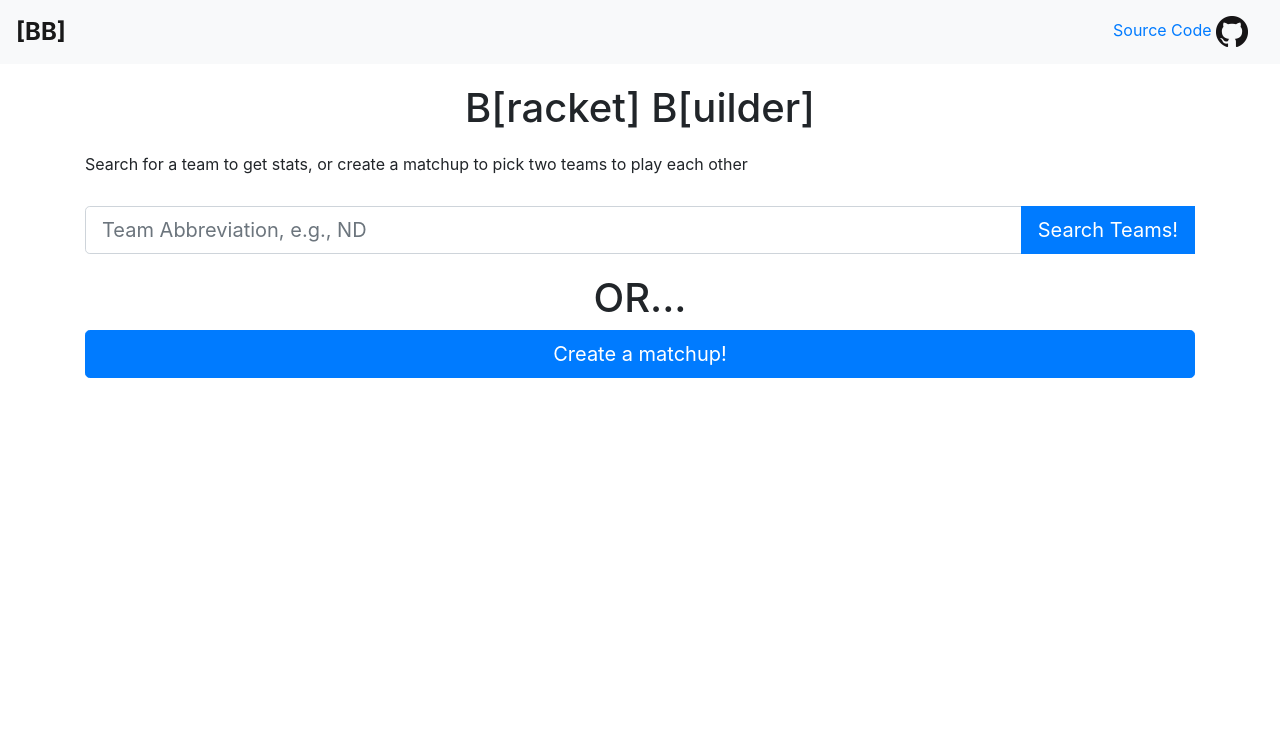
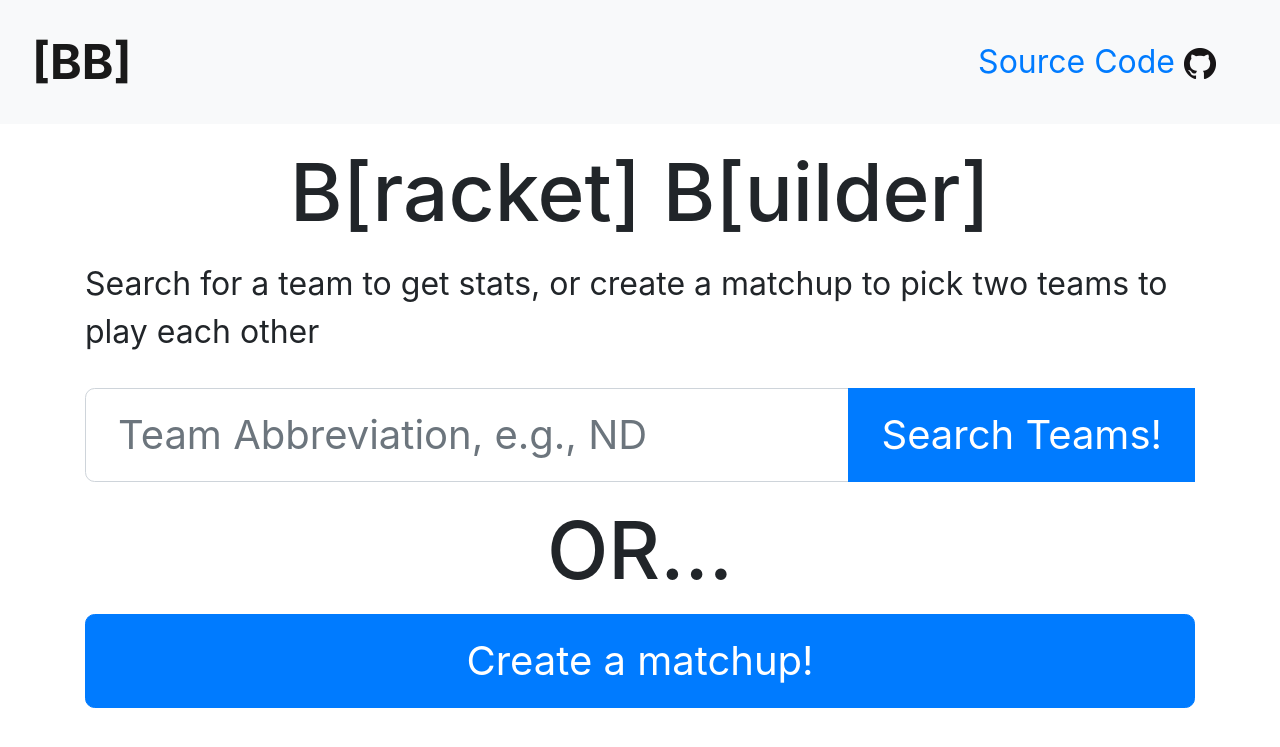
Before and after one commit to aspic2/NCAABB, a Flask app: page / in a window 1280 px wide. Shown: the top 747 px of the page. Run offline with Flask 2, Linux system fonts and the light colour scheme; some libraries are stand-ins or nearby versions.

Commit message:
relative font size for mobile devices

```diff
--- a/NCAABB/static/style.css
+++ b/NCAABB/static/style.css
@@ -1,3 +1,6 @@
+html {font-size:100%;}
+@media(min-width:60em){html{font-size: 200%}}
+
 .container {
   margin-top: 20px;
 }
```
